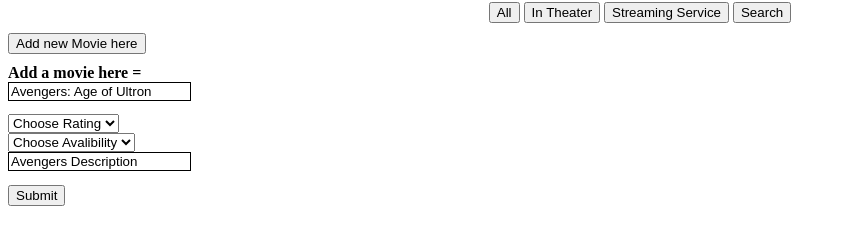
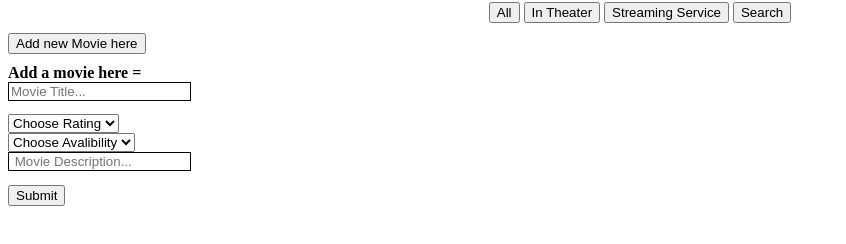
Before and after one commit to nqgithub/wdd330-Spring2021, a plain HTML site: page Final/movie.html in a window 1280 px wide. Both pictures are taken after a click on the button "Add new Movie here". Shown: the part 112-356 px from the top of the page, without its empty margins (0-846 px from the left). Drawn offline with Linux system fonts and the light colour scheme.

Commit message:
Update 6:42pm June 28th 2021

```diff
--- a/Final/movie.html
+++ b/Final/movie.html
@@ -62,7 +62,8 @@
 
             <br>
 
-            <input type="text" id="movieTitleInput" class="addBoarder" value="Avengers: Age of Ultron" placeholder="Movie Title...">
+            <!-- <input type="text" id="movieTitleInput" class="addBoarder" value="Avengers: Age of Ultron" placeholder="Movie Title..."> -->
+            <input type="text" id="movieTitleInput" class="addBoarder" placeholder="Movie Title...">
 
 
             <br>
@@ -95,7 +96,8 @@
 
             <br>
 
-            <input type="text" id="descriptionInput" class="addBoarder" value="Avengers Description" placeholder="Description...">
+            <!-- <input type="text" id="descriptionInput" class="addBoarder" value="Avengers Description" placeholder="Description..."> -->
+            <input type="text" id="descriptionInput" class="addBoarder" placeholder=" Movie Description...">
 
             <br>
 
```
